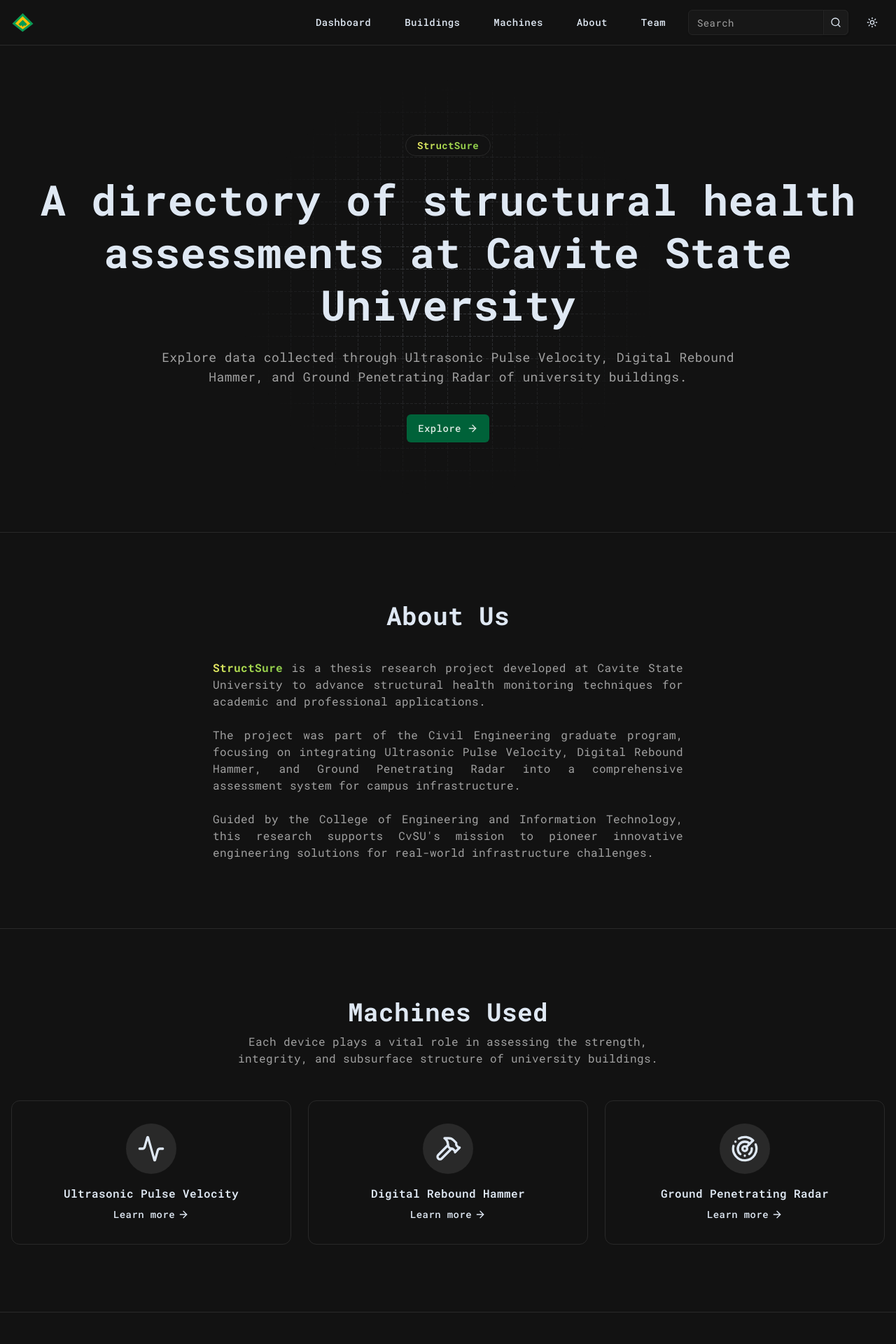
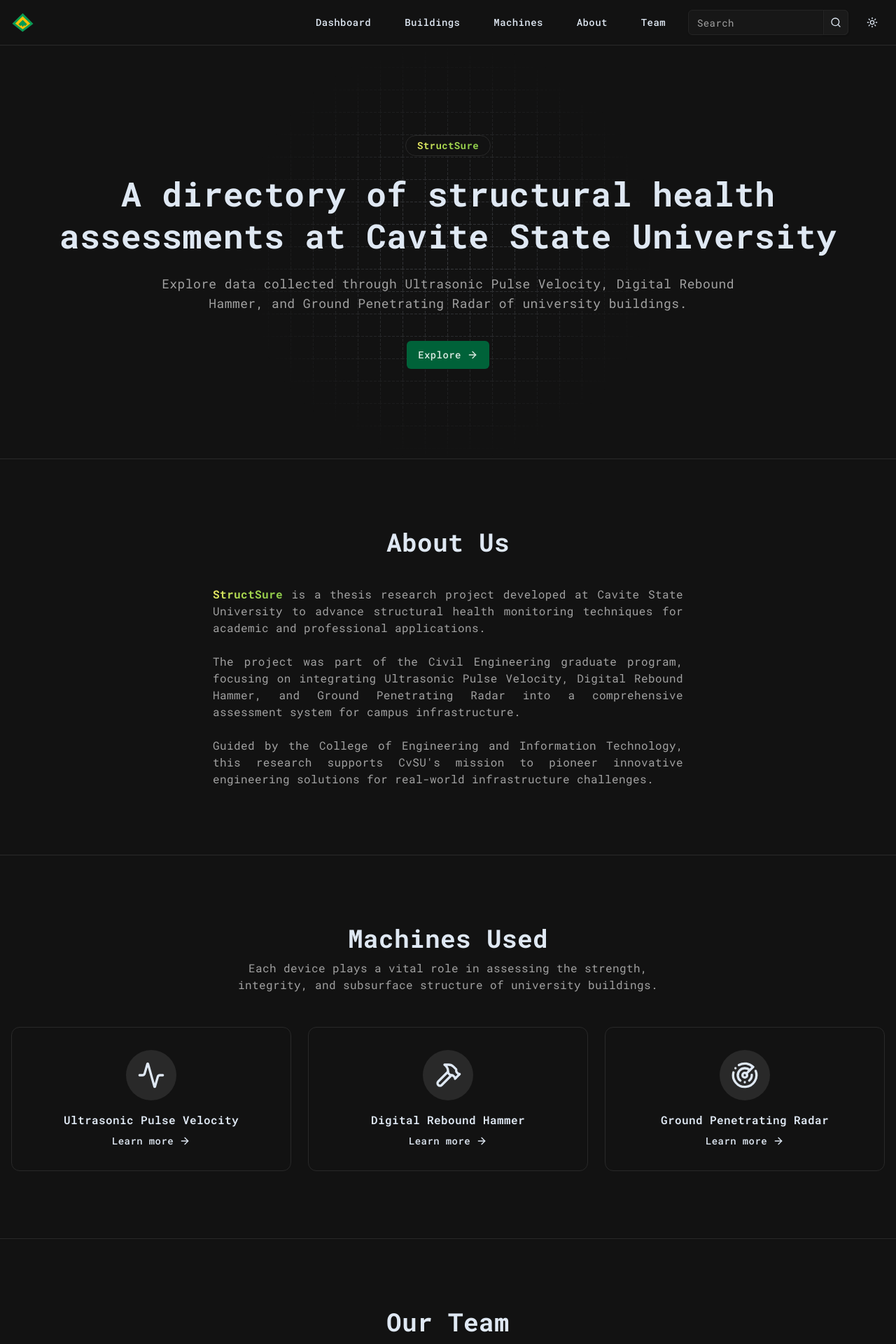
Before and after one commit to jnssvdl/structsure, a Next.js app: page / in a window 1280 px wide. Shown: the top 1920 px of the page at 70% size. Built offline with nearby package versions, Linux system fonts and the light colour scheme.

Commit message:
feat: enhance styling of BuildingPage and Home components with improved shadow effects and adjusted heading size

```diff
--- a/app/buildings/[buildingId]/page.tsx
+++ b/app/buildings/[buildingId]/page.tsx
@@ -5,7 +5,6 @@
 import { BUILDINGS } from "@/data/buildings";
 import { MACHINES } from "@/data/machines";
 import Link from "next/link";
-import { Button } from "@/components/ui/button";
 import { ArrowRight } from "lucide-react";
 
 export const dynamicParams = false;
@@ -75,7 +74,7 @@
               ].map(({ title, value, unit }) => (
                 <div
                   key={title}
-                  className="bg-card flex flex-col rounded-xl border p-4"
+                  className="bg-card flex flex-col rounded-xl border p-4 shadow-2xs"
                 >
                   <span className="text-muted-foreground text-sm font-medium">
                     {title}
@@ -95,7 +94,7 @@
               <Link
                 key={machine.id}
                 href={`/buildings/${buildingId}/machines/${machine.id}`}
-                className="group hover:bg-card flex flex-col items-center rounded-xl border p-8 text-center transition-all"
+                className="group hover:bg-card flex flex-col items-center rounded-xl border p-8 text-center transition-all hover:shadow-2xs"
               >
                 {Icon && (
                   <div className="bg-border mb-4 rounded-full p-4">
@@ -107,9 +106,9 @@
                   {machine.name.slice(0, machine.name.indexOf("("))}
                 </div>
 
-                <div className="text-primary flex items-center text-sm font-medium">
+                <div className="flex items-center text-sm font-medium">
                   View{" "}
-                  <ArrowRight className="ml-1 h-4 w-4 transition-transform duration-200 group-hover:translate-x-1" />
+                  <ArrowRight className="ml-2 h-4 w-4 transition-transform duration-200 group-hover:translate-x-1" />
                 </div>
               </Link>
             );
--- a/app/page.tsx
+++ b/app/page.tsx
@@ -31,7 +31,7 @@
               StructSure
             </AuroraText>
           </div>
-          <h1 className="mt-6 text-4xl leading-tight font-bold xl:text-6xl">
+          <h1 className="mt-6 text-4xl leading-tight font-bold xl:text-5xl">
             A directory of structural health assessments at Cavite State
             University
           </h1>
@@ -102,7 +102,7 @@
                 <Link
                   key={machine.id}
                   href={`/machines/${machine.id}`}
-                  className="group hover:bg-card flex flex-col items-center rounded-xl border p-8 text-center transition-all"
+                  className="group hover:bg-card flex flex-col items-center rounded-xl border p-8 text-center transition-all hover:shadow-2xs"
                 >
                   {Icon && (
                     <div className="bg-border mb-4 rounded-full p-4">
@@ -114,7 +114,7 @@
                   </div>
                   <div className="flex items-center text-sm font-medium">
                     Learn more{" "}
-                    <ArrowRight className="ml-1 h-4 w-4 transition-transform duration-200 group-hover:translate-x-1" />
+                    <ArrowRight className="ml-2 h-4 w-4 transition-transform duration-200 group-hover:translate-x-1" />
                   </div>
                 </Link>
               );
```
